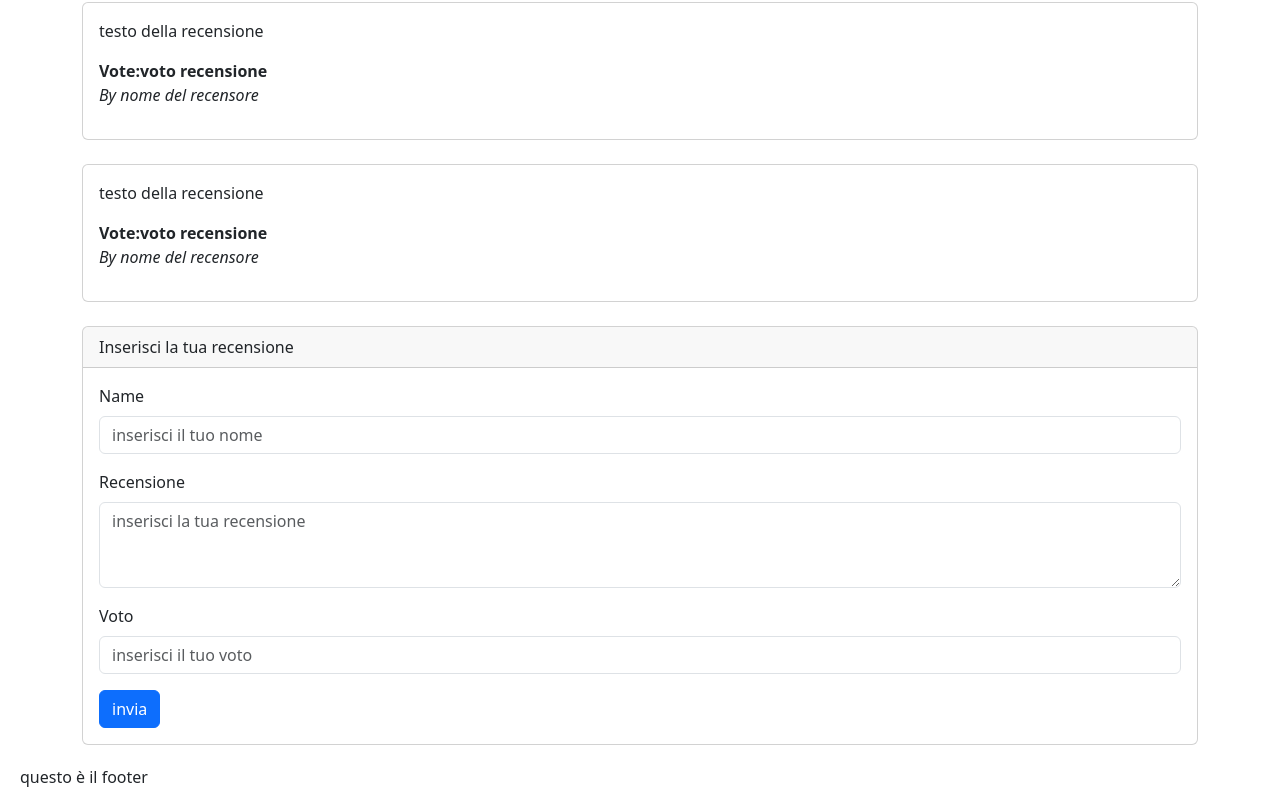
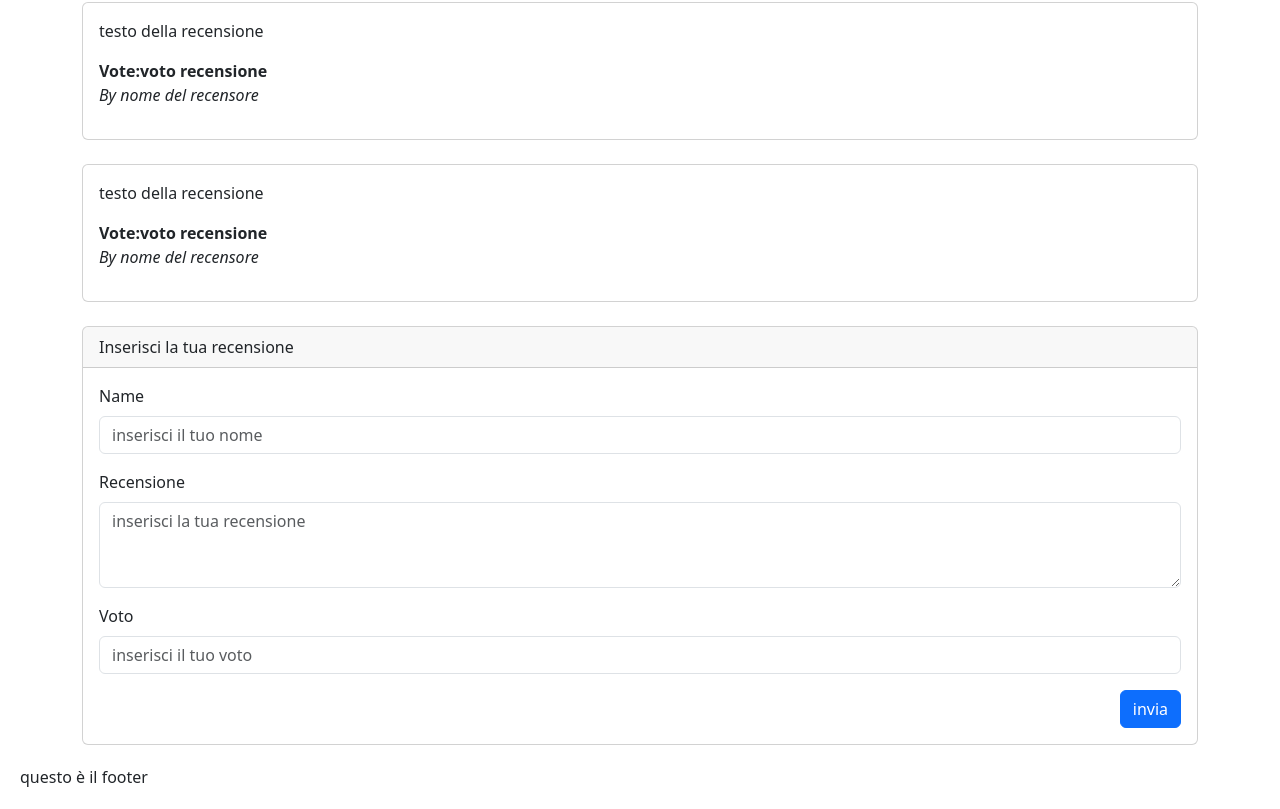
Before and after one commit to Giunta-Giovanni/webapp-react, a React (Vite) app: page /Movie/1 in a window 1280 px wide. Shown: the part 957-1766 px from the top of the page. Built offline with nearby package versions, Linux system fonts and the light colour scheme.

Commit message:
[fix] form button on right side

```diff
--- a/src/index.css
+++ b/src/index.css
@@ -67,6 +67,7 @@ header {
 
 
 
+
 /* FOOTER */
 footer {
   padding: 20px;
--- a/src/pages/MoviePage.jsx
+++ b/src/pages/MoviePage.jsx
@@ -72,7 +72,9 @@ export default function MoviePage() {
                             />
                         </div>
 
-                        <button className="btn btn-primary">invia</button>
+                        <div className="d-flex justify-content-end">
+                            <button className="btn btn-primary">invia</button>
+                        </div>
                     </form>
                 </div>
 
```
